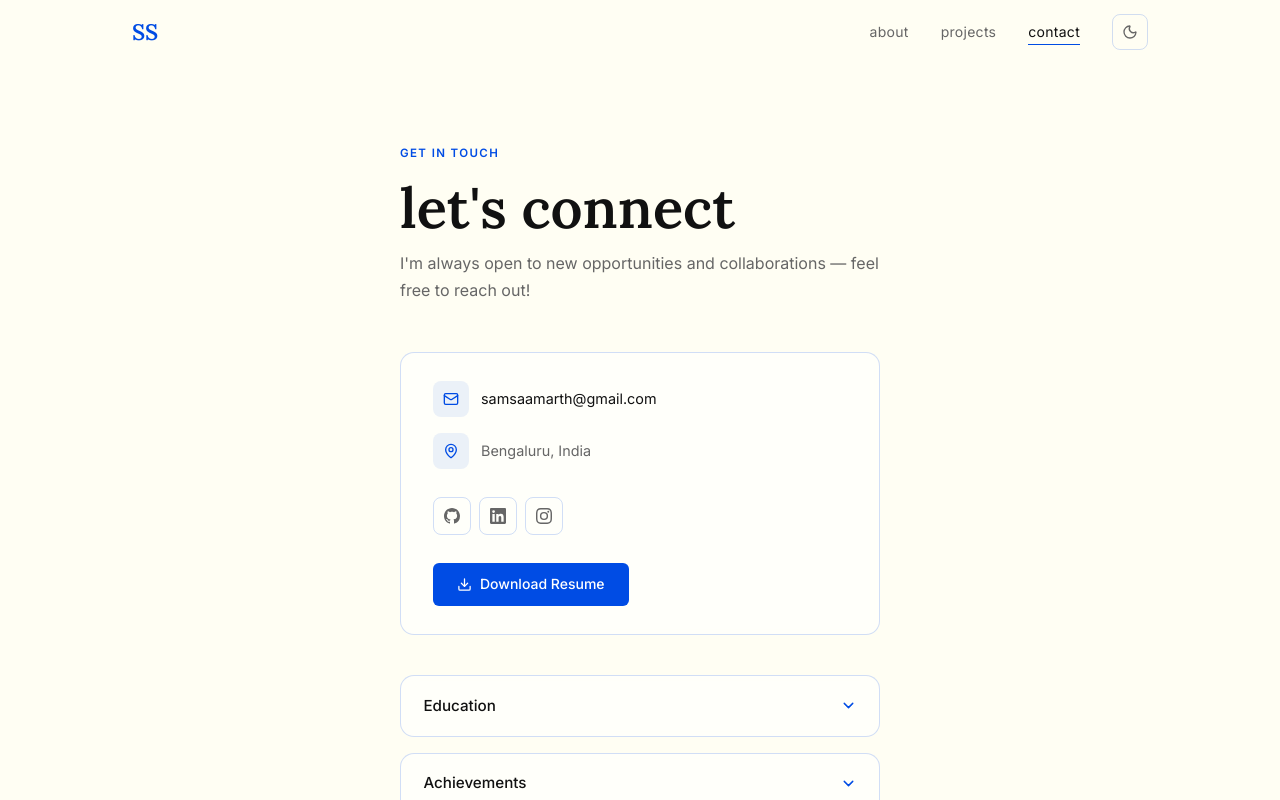
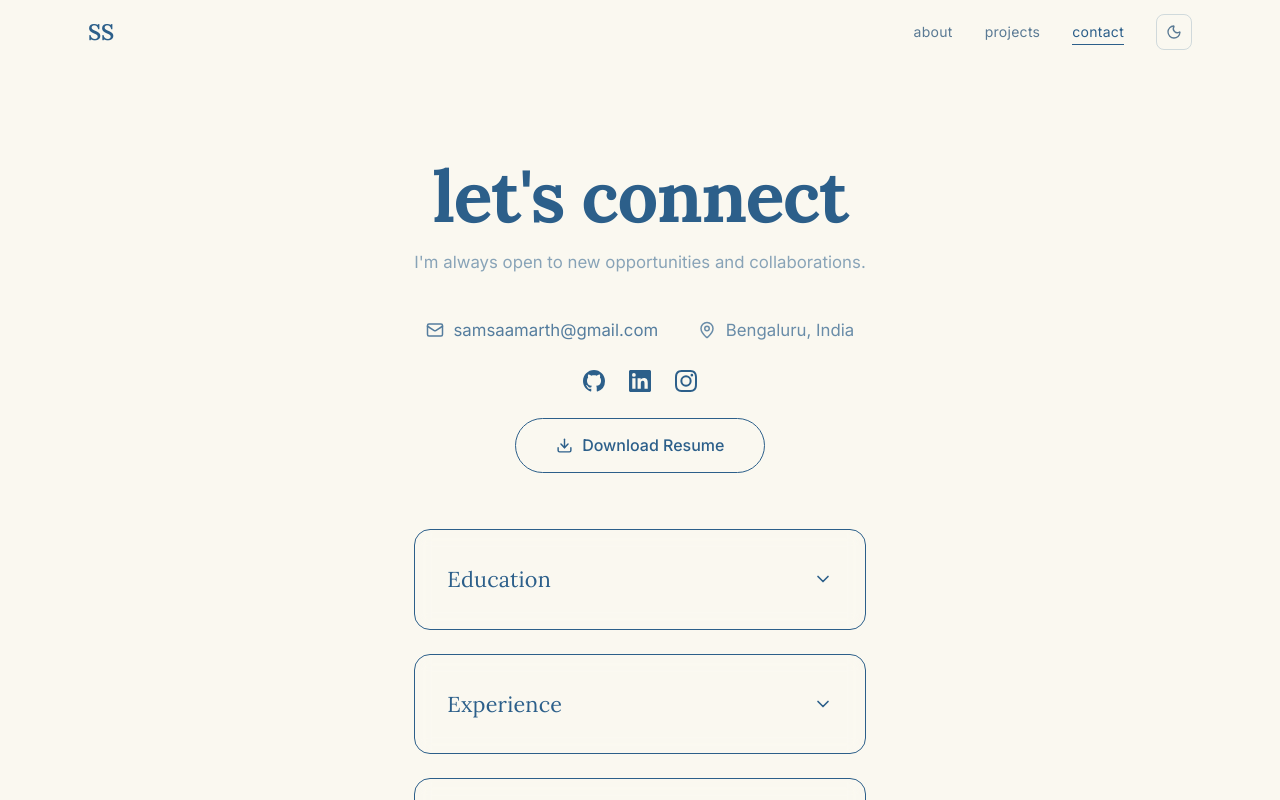
Before and after one commit to SaamarthS/my-portfolio, a React (Vite) app: page /contact in a window 1280 px wide. Shown: the top 800 px of the page. Built offline with nearby package versions, Linux system fonts and the light colour scheme.

Commit message:
V4, changing color

```diff
--- a/src/components/Accordion.jsx
+++ b/src/components/Accordion.jsx
@@ -1,12 +1,18 @@
 /**
- * Accordion — Reusable expandable/collapsible content block
- * Uses Framer Motion for smooth height animation.
+ * Accordion — Polished expandable card, Vaanya-style
+ *
+ * All variants share:
+ *   - border-radius 16px, 1.5px steel blue border
+ *   - Subtle hover tint on the header
+ *   - Smooth max-height transition (~300ms ease)
+ *   - Animated chevron rotation
  *
  * Props:
  *   title       - string shown as the clickable header
  *   children    - content revealed on expand
  *   defaultOpen - boolean, open by default
  *   small       - boolean, use smaller typographic scale
+ *   heroStyle   - boolean, italic Lora heading (hero page variant)
  */
 import { useState } from 'react';
 import { motion, AnimatePresence } from 'framer-motion';
@@ -15,84 +21,34 @@ import { ChevronDown } from 'lucide-react';
 export default function Accordion({ title, children, defaultOpen = false, small = false, heroStyle = false }) {
   const [open, setOpen] = useState(defaultOpen);
 
-  // heroStyle: blue border, Lora italic title — matches the hero page card aesthetic
-  if (heroStyle) {
-    return (
-      <div
-        style={{
-          border: '1px solid var(--border)',
-          borderRadius: '12px',
-          overflow: 'hidden',
-          background: 'transparent',
-          backdropFilter: 'blur(8px)',
-        }}
-      >
-        <button
-          onClick={() => setOpen(prev => !prev)}
-          aria-expanded={open}
-          style={{
-            width: '100%',
-            display: 'flex',
-            alignItems: 'center',
-            justifyContent: 'space-between',
-            padding: '0.9rem 1.4rem',
-            background: 'transparent',
-            border: 'none',
-            cursor: 'pointer',
-            gap: '0.75rem',
-          }}
-        >
-          <span
-            style={{
-              fontFamily: 'var(--font-heading)',
-              fontStyle: 'italic',
-              fontSize: '1rem',
-              color: 'var(--blue)',
-              letterSpacing: '0.01em',
-            }}
-          >
-            {title}
-          </span>
-          <motion.span
-            animate={{ rotate: open ? 180 : 0 }}
-            transition={{ duration: 0.2 }}
-            style={{ color: 'var(--blue)', flexShrink: 0, display: 'flex' }}
-          >
-            <ChevronDown size={15} />
-          </motion.span>
-        </button>
-
-        <AnimatePresence initial={false}>
-          {open && (
-            <motion.div
-              key="content"
-              initial={{ height: 0, opacity: 0 }}
-              animate={{ height: 'auto', opacity: 1 }}
-              exit={{ height: 0, opacity: 0 }}
-              transition={{ duration: 0.28, ease: 'easeInOut' }}
-              style={{ overflow: 'hidden' }}
-            >
-              <div
-                style={{
-                  padding: '0 1.4rem 1.1rem',
-                  borderTop: '1px solid var(--border)',
-                }}
-              >
-                {children}
-              </div>
-            </motion.div>
-          )}
-        </AnimatePresence>
-      </div>
-    );
-  }
+  const headerPadding = heroStyle ? '0.9rem 1.4rem' : small ? '0.85rem 1.1rem' : '2rem 2rem';
+  const titleStyle = heroStyle
+    ? {
+        fontFamily: 'var(--font-heading)',
+        fontStyle: 'italic',
+        fontSize: '1rem',
+        color: 'var(--blue)',
+        letterSpacing: '0.01em',
+      }
+    : {
+        fontFamily: 'var(--font-heading)',
+        fontSize: small ? '0.85rem' : '1.35rem',
+        fontWeight: '400',
+        color: 'var(--text-primary)',
+        letterSpacing: '0.01em',
+      };
 
   return (
     <div
-      className="card"
-      style={{ overflow: 'hidden' }}
+      style={{
+        border: '1.5px solid var(--blue)',
+        borderRadius: '16px',
+        overflow: 'hidden',
+        background: 'transparent',
+        backdropFilter: 'blur(8px)',
+        transition: 'box-shadow 0.2s ease',
+      }}
     >
-      {/* Header / Toggle */}
       <button
         onClick={() => setOpen(prev => !prev)}
         aria-expanded={open}
@@ -101,29 +57,27 @@ export default function Accordion({ title, children, defaultOpen = false, small
           display: 'flex',
           alignItems: 'center',
           justifyContent: 'space-between',
-          padding: small ? '0.85rem 1.1rem' : '1.1rem 1.4rem',
-          background: 'transparent',
+          padding: headerPadding,
+          background: open ? 'rgba(44, 95, 138, 0.05)' : 'transparent',
           border: 'none',
           cursor: 'pointer',
-          fontFamily: 'var(--font-body)',
-          fontSize: small ? '0.85rem' : '0.95rem',
-          fontWeight: '500',
-          color: 'var(--text-primary)',
-          textAlign: 'left',
           gap: '0.75rem',
+          transition: 'background 0.2s ease',
+          borderRadius: open ? '16px 16px 0 0' : '16px',
         }}
+        onMouseEnter={e => { if (!open) e.currentTarget.style.background = 'rgba(44, 95, 138, 0.04)'; }}
+        onMouseLeave={e => { if (!open) e.currentTarget.style.background = 'transparent'; }}
       >
-        <span>{title}</span>
+        <span style={{ textAlign: 'left', ...titleStyle }}>{title}</span>
         <motion.span
           animate={{ rotate: open ? 180 : 0 }}
-          transition={{ duration: 0.2 }}
+          transition={{ duration: 0.25, ease: 'easeInOut' }}
           style={{ color: 'var(--blue)', flexShrink: 0, display: 'flex' }}
         >
-          <ChevronDown size={small ? 15 : 17} />
+          <ChevronDown size={small ? 15 : 20} />
         </motion.span>
       </button>
 
-      {/* Expandable body */}
       <AnimatePresence initial={false}>
         {open && (
           <motion.div
@@ -131,13 +85,13 @@ export default function Accordion({ title, children, defaultOpen = false, small
             initial={{ height: 0, opacity: 0 }}
             animate={{ height: 'auto', opacity: 1 }}
             exit={{ height: 0, opacity: 0 }}
-            transition={{ duration: 0.28, ease: 'easeInOut' }}
+            transition={{ duration: 0.3, ease: 'easeInOut' }}
             style={{ overflow: 'hidden' }}
           >
             <div
               style={{
-                padding: small ? '0 1.1rem 1rem' : '0 1.4rem 1.2rem',
-                borderTop: '1px solid var(--border)',
+                padding: small ? '0 1.1rem 1rem' : '0.5rem 2rem 2rem',
+                borderTop: '1px solid rgba(44, 95, 138, 0.18)',
               }}
             >
               {children}
--- a/src/components/FadeIn.jsx
+++ b/src/components/FadeIn.jsx
@@ -1,22 +1,22 @@
 /**
- * FadeIn — Wraps children in a Framer Motion scroll-triggered fade+slide in
+ * FadeIn — Wraps children in a Framer Motion fade+slide in
+ * Uses animate (not whileInView) so content is visible immediately on page load.
  *
  * Props:
  *   delay    - animation delay in seconds (default 0)
- *   y        - initial Y offset for slide-in (default 20px)
+ *   y        - initial Y offset for slide-in (default 18px)
  *   children - content to animate
  *   className - optional additional class
  */
 import { motion } from 'framer-motion';
 
-export default function FadeIn({ children, delay = 0, y = 20, className = '', style = {} }) {
+export default function FadeIn({ children, delay = 0, y = 18, className = '', style = {} }) {
   return (
     <motion.div
       className={className}
       style={style}
       initial={{ opacity: 0, y }}
-      whileInView={{ opacity: 1, y: 0 }}
-      viewport={{ once: true, margin: '-60px' }}
+      animate={{ opacity: 1, y: 0 }}
       transition={{ duration: 0.55, delay, ease: [0.22, 1, 0.36, 1] }}
     >
       {children}
--- a/src/index.css
+++ b/src/index.css
@@ -2,14 +2,14 @@
 
 /* ── CSS Custom Properties ── */
 :root {
-  --cream: #fffef3;
-  --blue: #004ce4;
-  --blue-dark: #003ab5;
-  --text-primary: #111111;
-  --text-secondary: #666666;
-  --border: rgba(0, 76, 228, 0.18);
+  --cream: #FAF8F0;
+  --blue: #2C5F8A;
+  --blue-dark: #1f4466;
+  --text-primary: #2C5F8A;
+  --text-secondary: #5a7a94;
+  --border: rgba(44, 95, 138, 0.2);
   --card-bg: rgba(255, 255, 255, 0.55);
-  --nav-bg: rgba(255, 254, 243, 0.88);
+  --nav-bg: rgba(250, 248, 240, 0.90);
 
   --font-heading: 'Lora', Georgia, serif;
   --font-body: 'Inter', system-ui, sans-serif;
@@ -18,9 +18,9 @@
 /* ── Dark Mode ── */
 .dark {
   --cream: #0a0a0a;
-  --text-primary: #f0ede0;
-  --text-secondary: #999999;
-  --border: rgba(0, 76, 228, 0.28);
+  --text-primary: #9bbdd4;
+  --text-secondary: #7aaac4;
+  --border: rgba(44, 95, 138, 0.32);
   --card-bg: rgba(18, 18, 18, 0.7);
   --nav-bg: rgba(10, 10, 10, 0.90);
 }
@@ -63,9 +63,9 @@ a {
 
 /* ── Container ── */
 .site-container {
-  max-width: 1080px;
+  max-width: 1200px;
   margin: 0 auto;
-  padding: 0 2rem;
+  padding: 0 3rem;
 }
 
 @media (max-width: 600px) {
@@ -76,7 +76,8 @@ a {
 
 /* ── Section vertical rhythm ── */
 .section {
-  padding: 5rem 0;
+  padding: 6rem 0 5rem;
+  min-height: calc(100vh - 64px);
 }
 
 /* ── Buttons ── */
@@ -99,7 +100,7 @@ a {
 .btn-primary:hover {
   background: var(--blue-dark);
   transform: translateY(-1px);
-  box-shadow: 0 4px 16px rgba(0, 76, 228, 0.25);
+  box-shadow: 0 4px 16px rgba(44, 95, 138, 0.25);
 }
 
 .btn-outline {
@@ -143,9 +144,9 @@ a {
 /* ── Tags / Pills ── */
 .tag {
   display: inline-block;
-  background: rgba(0, 76, 228, 0.07);
+  background: rgba(44, 95, 138, 0.07);
   color: var(--blue);
-  border: 1px solid rgba(0, 76, 228, 0.2);
+  border: 1px solid rgba(44, 95, 138, 0.2);
   padding: 0.2rem 0.65rem;
   border-radius: 999px;
   font-size: 0.75rem;
@@ -153,7 +154,7 @@ a {
   letter-spacing: 0.02em;
 }
 .dark .tag {
-  background: rgba(0, 76, 228, 0.14);
+  background: rgba(44, 95, 138, 0.14);
 }
 
 /* ── Marquee ── */
@@ -172,8 +173,8 @@ a {
 .photo-placeholder {
   width: 100%;
   aspect-ratio: 4/5;
-  background: rgba(0, 76, 228, 0.04);
-  border: 2px dashed rgba(0, 76, 228, 0.22);
+  background: rgba(44, 95, 138, 0.04);
+  border: 2px dashed rgba(44, 95, 138, 0.22);
   border-radius: 16px;
   display: flex;
   flex-direction: column;
@@ -217,38 +218,34 @@ a {
 /* ── Card ── */
 .card {
   background: var(--card-bg);
-  border: 1px solid var(--border);
-  border-radius: 14px;
+  border: 1.5px solid var(--blue);
+  border-radius: 16px;
   backdrop-filter: blur(8px);
   transition: border-color 0.2s ease, box-shadow 0.2s ease;
 }
 .card:hover {
-  border-color: rgba(0, 76, 228, 0.32);
-  box-shadow: 0 4px 24px rgba(0, 76, 228, 0.07);
+  border-color: rgba(44, 95, 138, 0.6);
+  box-shadow: 0 4px 24px rgba(44, 95, 138, 0.12);
 }
 
-/* ── Social Icon ── */
+/* ── Social Icon — bare, no bounding box ── */
 .social-icon {
   display: flex;
   align-items: center;
   justify-content: center;
-  width: 38px;
-  height: 38px;
-  border-radius: 8px;
-  border: 1.5px solid var(--border);
-  color: var(--text-secondary);
+  color: var(--blue);
   transition: all 0.2s ease;
+  padding: 4px;
 }
 .social-icon:hover {
-  color: var(--blue);
-  border-color: var(--blue);
-  background: rgba(0, 76, 228, 0.06);
-  transform: translateY(-2px);
+  color: var(--blue-dark);
+  transform: translateY(-3px);
+  opacity: 0.8;
 }
 
 /* ── Selection ── */
 ::selection {
-  background: rgba(0, 76, 228, 0.14);
+  background: rgba(44, 95, 138, 0.18);
   color: var(--text-primary);
 }
 
--- a/src/pages/Contact.jsx
+++ b/src/pages/Contact.jsx
@@ -1,6 +1,7 @@
 /**
- * Contact Page — Contact info, resume button, social links,
- * and expandable accordions for Education and Skills.
+ * Contact Page — Vaanya-style layout
+ * let's connect heading (smaller), centered info inline (no card box),
+ * then expandable accordions for Education, Experience, Skills, Achievements.
  */
 import { motion } from 'framer-motion';
 import { Mail, MapPin, Download } from 'lucide-react';
@@ -9,12 +10,46 @@ import Layout from '../components/Layout';
 import FadeIn from '../components/FadeIn';
 import Accordion from '../components/Accordion';
 
+/* ── Experience ── */
+const EXPERIENCE = [
+  {
+    role: 'Software and AI Development Intern ',
+    org: 'Central Silk Board, Govt. of India',
+    duration: 'Dec 2025 – Present',
+    desc: 'Built a Flask dashboard for live camera feeds, grading results, and report printing. Also fine-tuned a YOLOv8 model for silk defect detection.',
+  },
+  {
+    role: 'Student Trainee',
+    org: 'eYantra, IIT Bombay',
+    duration: 'Aug 2021 – Jan 2022',
+    desc: 'Python game development training and competition. Won Top 8 in India + Best Narrative Award.',
+  },
+  {
+    role: 'Member',
+    org: 'Google Developer Group RVCE',
+    duration: 'Nov 2025 - Present',
+    desc: null,
+  },
+  {
+    role: 'Junior Associate',
+    org: 'Entrepreneurship Cell RVCE',
+    duration: 'Nov 2025 - Present',
+    desc: null,
+  },
+];
+
 /* ── Education — most recent first ── */
 const EDUCATION = [
   {
     degree: 'BE in Computer Science Engineering',
     institution: 'RV College of Engineering, Bengaluru',
     year: 'Expected 2029',
+    score: null,
+  },
+  {
+    degree: 'BS in Data Science and Applications',
+    institution: 'IIT Madras',
+    year: 'In Progress',
     score: null,
   },
   {
@@ -59,68 +94,111 @@ export default function Contact() {
   return (
     <Layout>
       <div className="section site-container">
-        {/* Heading */}
+
+        {/* Heading — centred */}
         <FadeIn>
-          <p style={{ fontFamily: 'var(--font-body)', fontSize: '0.72rem', fontWeight: '600', letterSpacing: '0.12em', textTransform: 'uppercase', color: 'var(--blue)', marginBottom: '0.75rem' }}>
-            get in touch
-          </p>
-          <h1 style={{ fontFamily: 'var(--font-heading)', fontSize: 'clamp(2.2rem, 5vw, 3.5rem)', fontWeight: '600', color: 'var(--text-primary)', marginBottom: '0.5rem' }}>
+          <div style={{ textAlign: 'center', marginBottom: '2.5rem' }}>
+            <h1 style={{
+              fontFamily: 'var(--font-heading)',
+              fontSize: 'clamp(2.5rem, 7vw, 4.5rem)',
+              fontWeight: '700',
+              color: 'var(--blue)',
+              lineHeight: 1.0,
+              letterSpacing: '-0.02em',
+              marginBottom: '1rem',
+            }}>
               let&apos;s connect
             </h1>
-          <p style={{ fontFamily: 'var(--font-body)', fontSize: '1rem', color: 'var(--text-secondary)', marginBottom: '3rem', maxWidth: '480px', lineHeight: 1.7 }}>
-            I&apos;m always open to new opportunities and collaborations — feel free to reach out!
+            <p style={{
+              fontFamily: 'var(--font-body)',
+              fontSize: '1.05rem',
+              color: 'var(--blue)',
+              opacity: 0.55,
+              lineHeight: 1.7,
+            }}>
+              I&apos;m always open to new opportunities and collaborations.
             </p>
+          </div>
         </FadeIn>
 
-        {/* Contact card */}
-        <FadeIn delay={0.08}>
-          <div className="card" style={{ padding: '1.75rem 2rem', marginBottom: '2.5rem', maxWidth: '520px' }}>
-            {/* Email */}
+        {/* Contact info — inline, no card box, centered */}
+        <FadeIn delay={0.07}>
+          <div style={{
+            display: 'flex',
+            flexDirection: 'column',
+            alignItems: 'center',
+            gap: '1.4rem',
+            marginBottom: '3.5rem',
+          }}>
+            {/* Email + Location on one row */}
+            <div style={{ display: 'flex', alignItems: 'center', gap: '2.5rem', flexWrap: 'wrap', justifyContent: 'center' }}>
               <a
                 href="mailto:samsaamarth@gmail.com"
                 id="contact-email"
-              style={{ display: 'flex', alignItems: 'center', gap: '0.75rem', marginBottom: '1rem', textDecoration: 'none' }}
+                style={{
+                  display: 'flex',
+                  alignItems: 'center',
+                  gap: '0.6rem',
+                  textDecoration: 'none',
+                  color: 'var(--blue)',
+                  fontFamily: 'var(--font-body)',
+                  fontSize: '1.05rem',
+                  opacity: 0.8,
+                  transition: 'opacity 0.2s',
+                }}
+                onMouseEnter={e => (e.currentTarget.style.opacity = '1')}
+                onMouseLeave={e => (e.currentTarget.style.opacity = '0.8')}
               >
-              <span style={{ width: '36px', height: '36px', borderRadius: '8px', background: 'rgba(0,76,228,0.08)', display: 'flex', alignItems: 'center', justifyContent: 'center', color: 'var(--blue)', flexShrink: 0 }}>
-                <Mail size={16} />
-              </span>
-              <span
-                style={{ fontFamily: 'var(--font-body)', fontSize: '0.9rem', color: 'var(--text-primary)', transition: 'color 0.2s' }}
-                onMouseEnter={e => (e.currentTarget.style.color = 'var(--blue)')}
-                onMouseLeave={e => (e.currentTarget.style.color = 'var(--text-primary)')}
-              >
+                <Mail size={18} />
                 samsaamarth@gmail.com
-              </span>
               </a>
 
-            {/* Location */}
-            <div style={{ display: 'flex', alignItems: 'center', gap: '0.75rem', marginBottom: '1.75rem' }}>
-              <span style={{ width: '36px', height: '36px', borderRadius: '8px', background: 'rgba(0,76,228,0.08)', display: 'flex', alignItems: 'center', justifyContent: 'center', color: 'var(--blue)', flexShrink: 0 }}>
-                <MapPin size={16} />
-              </span>
-              <span style={{ fontFamily: 'var(--font-body)', fontSize: '0.9rem', color: 'var(--text-secondary)' }}>
+              <div style={{ display: 'flex', alignItems: 'center', gap: '0.6rem', color: 'var(--blue)', fontFamily: 'var(--font-body)', fontSize: '1.05rem', opacity: 0.7 }}>
+                <MapPin size={18} />
                 Bengaluru, India
-              </span>
+              </div>
             </div>
 
-            {/* Social icons */}
-            <div style={{ display: 'flex', gap: '0.5rem', marginBottom: '1.75rem' }}>
+            {/* Social icons row */}
+            <div style={{ display: 'flex', gap: '1rem', justifyContent: 'center' }}>
               {SOCIALS.map(({ id, href, label, Icon }) => (
-                <motion.a key={id} id={id} href={href} target="_blank" rel="noopener noreferrer" aria-label={label} className="social-icon" whileHover={{ y: -3 }} transition={{ type: 'spring', stiffness: 300 }}>
-                  <Icon size={16} />
+                <motion.a
+                  key={id}
+                  id={id}
+                  href={href}
+                  target="_blank"
+                  rel="noopener noreferrer"
+                  aria-label={label}
+                  className="social-icon"
+                  whileHover={{ y: -3 }}
+                  transition={{ type: 'spring', stiffness: 300 }}
+                >
+                  <Icon size={22} />
                 </motion.a>
               ))}
             </div>
 
-
-            <a href="/resume.pdf" download className="btn-primary" style={{ display: 'inline-flex', alignItems: 'center', gap: '0.5rem' }}>
-              <Download size={15} /> Download Resume
+            {/* Resume download button — centered, pill shaped like Vaanya */}
+            <a
+              href="/resume.pdf"
+              download
+              className="btn-outline"
+              style={{
+                display: 'inline-flex',
+                alignItems: 'center',
+                gap: '0.6rem',
+                padding: '0.85rem 2.5rem',
+                borderRadius: '999px',
+                fontSize: '1rem',
+              }}
+            >
+              <Download size={17} /> Download Resume
             </a>
           </div>
         </FadeIn>
 
-        {/* Accordions — grid */}
-        <div style={{ display: 'grid', gridTemplateColumns: 'repeat(auto-fill, minmax(300px, 1fr))', gap: '1rem' }}>
+        {/* Accordions — stacked, centred at fixed width */}
+        <div style={{ maxWidth: '700px', margin: '0 auto', width: '100%', display: 'flex', flexDirection: 'column', gap: '1.5rem' }}>
 
           {/* Education */}
           <FadeIn delay={0.1}>
@@ -128,18 +206,18 @@ export default function Contact() {
               <div style={{ paddingTop: '1rem', display: 'flex', flexDirection: 'column', gap: '1rem' }}>
                 {EDUCATION.map((ed, i) => (
                   <div key={i} style={{ paddingLeft: '0.65rem', borderLeft: '2px solid var(--blue)' }}>
-                    <p style={{ fontFamily: 'var(--font-body)', fontSize: '0.86rem', fontWeight: '600', color: 'var(--text-primary)', marginBottom: '0.15rem' }}>
+                    <p style={{ fontFamily: 'var(--font-body)', fontSize: '0.86rem', fontWeight: '600', color: 'var(--blue)', marginBottom: '0.15rem' }}>
                       {ed.degree}
                     </p>
-                    <p style={{ fontFamily: 'var(--font-body)', fontSize: '0.8rem', color: 'var(--text-secondary)', marginBottom: '0.15rem' }}>
+                    <p style={{ fontFamily: 'var(--font-body)', fontSize: '0.8rem', color: 'var(--blue)', opacity: 0.65, marginBottom: '0.15rem' }}>
                       {ed.institution}
                     </p>
                     <div style={{ display: 'flex', gap: '0.75rem', flexWrap: 'wrap' }}>
-                      <p style={{ fontFamily: 'var(--font-body)', fontSize: '0.76rem', color: 'var(--blue)', fontStyle: 'italic' }}>
+                      <p style={{ fontFamily: 'var(--font-body)', fontSize: '0.76rem', color: 'var(--blue)', opacity: 0.75, fontStyle: 'italic' }}>
                         {ed.year}
                       </p>
                       {ed.score && (
-                        <p style={{ fontFamily: 'var(--font-body)', fontSize: '0.76rem', color: 'var(--text-secondary)', fontWeight: '500' }}>
+                        <p style={{ fontFamily: 'var(--font-body)', fontSize: '0.76rem', color: 'var(--blue)', opacity: 0.6, fontWeight: '500' }}>
                           {ed.score}
                         </p>
                       )}
@@ -150,16 +228,42 @@ export default function Contact() {
             </Accordion>
           </FadeIn>
 
+          {/* Experience */}
+          <FadeIn delay={0.14}>
+            <Accordion title="Experience">
+              <div style={{ paddingTop: '1rem', display: 'flex', flexDirection: 'column', gap: '1.1rem' }}>
+                {EXPERIENCE.map((item, i) => (
+                  <div key={i} style={{ paddingLeft: '0.75rem', borderLeft: '2px solid var(--blue)' }}>
+                    <p style={{ fontFamily: 'var(--font-body)', fontSize: '0.85rem', fontWeight: '600', color: 'var(--blue)', marginBottom: '0.1rem' }}>
+                      {item.role}
+                    </p>
+                    <p style={{ fontFamily: 'var(--font-body)', fontSize: '0.78rem', color: 'var(--blue)', opacity: 0.75, fontStyle: 'italic', marginBottom: item.desc ? '0.25rem' : 0 }}>
+                      {item.org}
+                      {item.duration && (
+                        <span style={{ opacity: 0.6, fontStyle: 'normal', marginLeft: '0.5rem' }}>· {item.duration}</span>
+                      )}
+                    </p>
+                    {item.desc && (
+                      <p style={{ fontFamily: 'var(--font-body)', fontSize: '0.78rem', color: 'var(--blue)', opacity: 0.65, lineHeight: 1.55 }}>
+                        {item.desc}
+                      </p>
+                    )}
+                  </div>
+                ))}
+              </div>
+            </Accordion>
+          </FadeIn>
+
           {/* Achievements */}
-          <FadeIn delay={0.14}>
+          <FadeIn delay={0.18}>
             <Accordion title="Achievements">
               <ul style={{ paddingTop: '1rem', display: 'flex', flexDirection: 'column', gap: '0.65rem', listStyle: 'none' }}>
                 {ACHIEVEMENTS.map((item, i) => (
                   <li key={i} style={{ borderLeft: '2px solid var(--blue)', paddingLeft: '0.65rem' }}>
-                    <p style={{ fontFamily: 'var(--font-body)', fontSize: '0.82rem', fontWeight: '500', color: 'var(--text-primary)', marginBottom: '0.1rem' }}>
+                    <p style={{ fontFamily: 'var(--font-body)', fontSize: '0.82rem', fontWeight: '500', color: 'var(--blue)', marginBottom: '0.1rem' }}>
                       {item.label}
                     </p>
-                    <p style={{ fontFamily: 'var(--font-body)', fontSize: '0.76rem', color: 'var(--text-secondary)' }}>
+                    <p style={{ fontFamily: 'var(--font-body)', fontSize: '0.76rem', color: 'var(--blue)', opacity: 0.65 }}>
                       {item.detail}
                     </p>
                   </li>
@@ -169,12 +273,12 @@ export default function Contact() {
           </FadeIn>
 
           {/* Skills */}
-          <FadeIn delay={0.18}>
+          <FadeIn delay={0.22}>
             <Accordion title="Skills">
               <div style={{ paddingTop: '1rem', display: 'flex', flexDirection: 'column', gap: '1.1rem' }}>
                 {SKILLS.map(group => (
                   <div key={group.category}>
-                    <p style={{ fontFamily: 'var(--font-body)', fontSize: '0.72rem', fontWeight: '600', letterSpacing: '0.08em', textTransform: 'uppercase', color: 'var(--blue)', marginBottom: '0.5rem' }}>
+                    <p style={{ fontFamily: 'var(--font-body)', fontSize: '0.72rem', fontWeight: '600', letterSpacing: '0.08em', textTransform: 'uppercase', color: 'var(--blue)', opacity: 0.75, marginBottom: '0.5rem' }}>
                       {group.category}
                     </p>
                     <div style={{ display: 'flex', flexWrap: 'wrap', gap: '0.35rem' }}>
```
Also changed, not shown: src/pages/Home.jsx (+91 -27 lines), src/pages/Projects.jsx (+119 -50 lines). Lines whose indentation alone changed are shown as unchanged.
